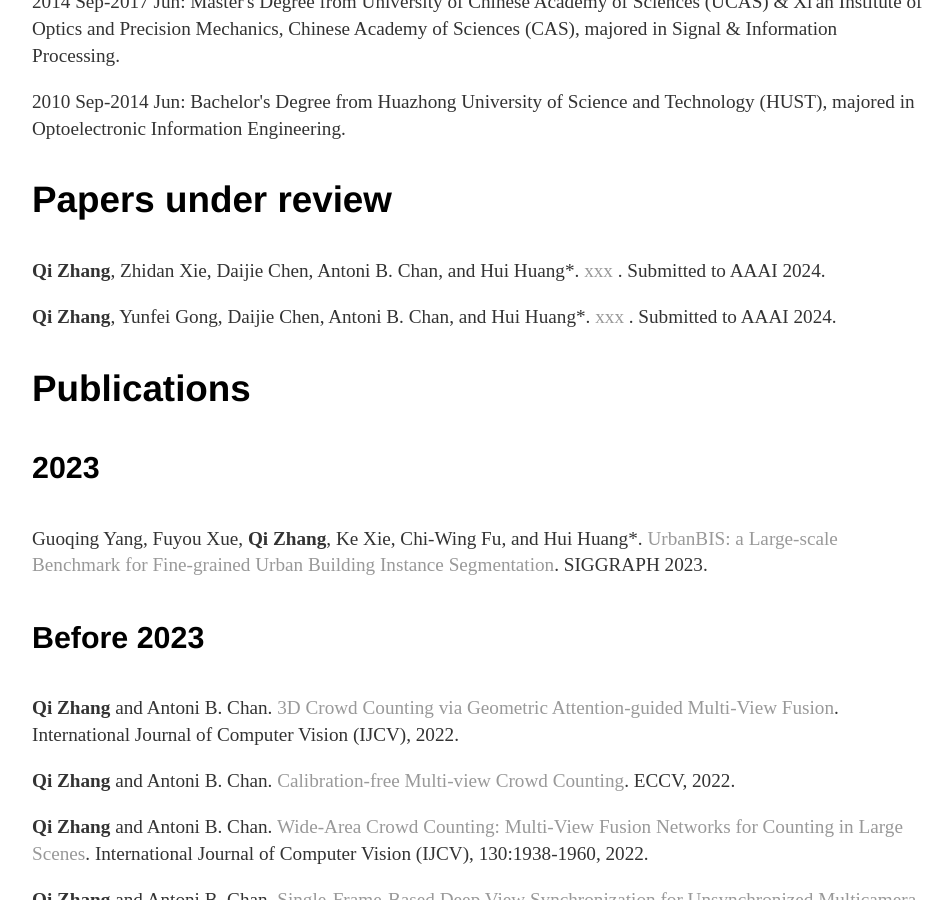
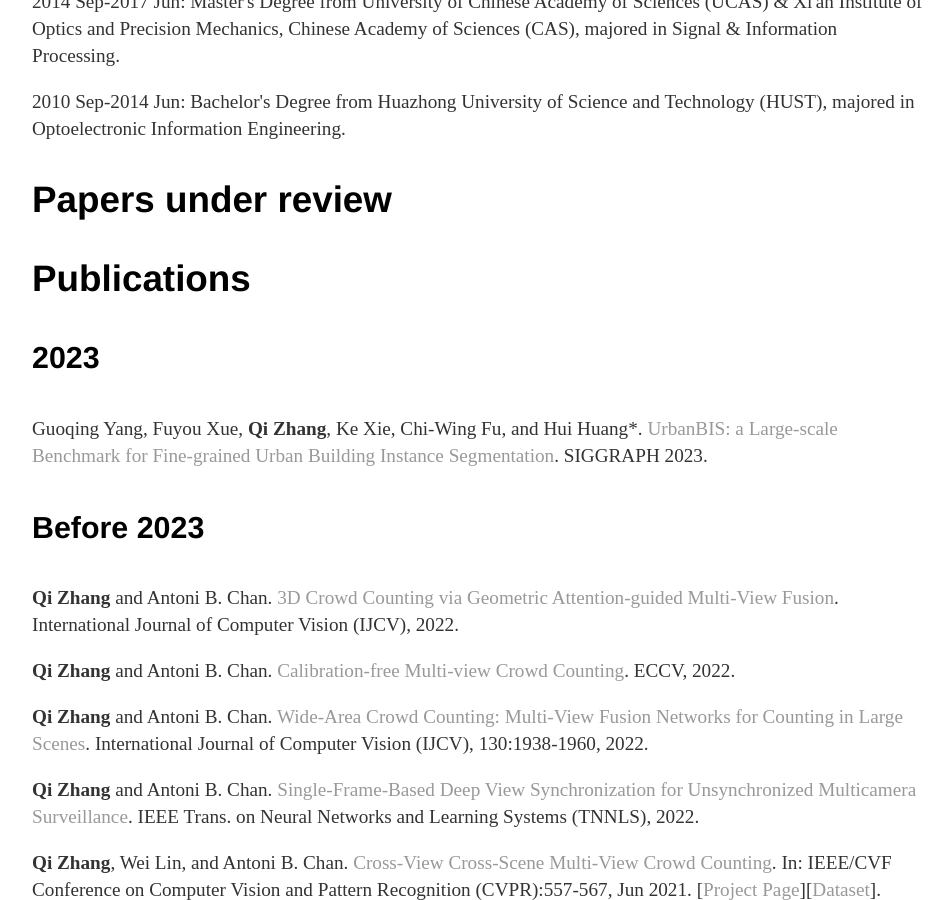
Before and after one commit to zqyq/zqyq.github.io, a Jekyll site: the page built from about/index.html, in a window 1280 px wide and 900 px high, scrolled down 935 px. Shown: the whole window, without its empty margins (160-1111 px from the left). Built offline with Jekyll 4.4.1, drawn with Linux system fonts in a browser that asks for light colours.

Commit message:
Update index.html

```diff
--- a/about/index.html
+++ b/about/index.html
@@ -36,10 +36,6 @@
 
 
 		     <h3>Papers under review</h3>
-			<p><strong>Qi Zhang</strong>, Zhidan Xie, Daijie Chen, Antoni B. Chan, and Hui Huang*. <a> xxx </a>. Submitted to AAAI 2024. </p>
-			<p><strong>Qi Zhang</strong>, Yunfei Gong, Daijie Chen, Antoni B. Chan, and Hui Huang*. <a> xxx </a>. Submitted to AAAI 2024. </p>
-
-
 
 
 		<h3>Publications</h3>
```
